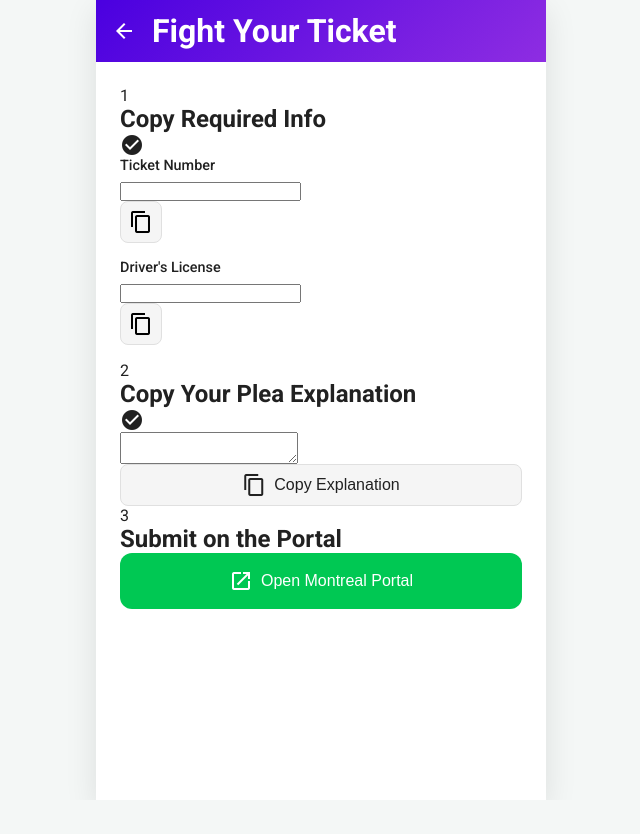
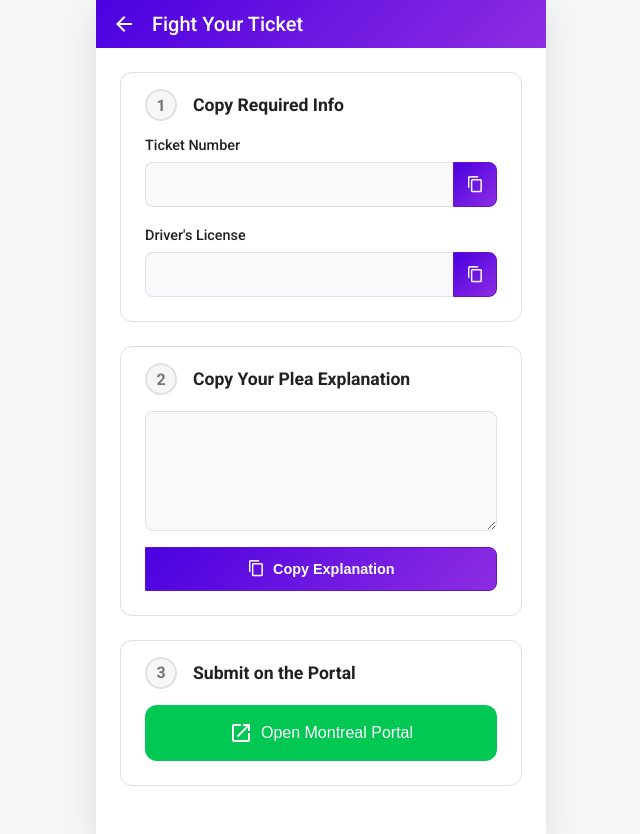
Before and after one commit to Aamm5845/parking-ticket-app-v3, a Flask app: template templates/plea_helper.html in a window 1280 px wide. Shown: the whole page, without its empty margins (319-959 px from the left). Before the commit the page ends 609 px from the top, so only its background shows below. Run offline with Flask 3, Linux system fonts and the light colour scheme; the template is opened without the code that fills it, so the values that code supplies are empty.

Commit message:
Update style.css

```diff
--- a/static/style.css
+++ b/static/style.css
@@ -22,15 +22,8 @@ body { font-family: 'Roboto', sans-serif; background-color: var(--background-col
 
 /* --- App Header & Profile --- */
 .app-header { display: flex; align-items: center; padding: 0.75rem 1rem; background-image: var(--primary-gradient); color: white; flex-shrink: 0; }
-
-/* UPDATED: Logo is now larger and white */
-.header-logo {
-    height: 44px; /* Increased size */
-    width: auto;
-    /* This CSS filter makes your dark logo appear white */
-    filter: brightness(0) invert(1);
-}
-
+.app-header h1 { font-size: 1.25rem; font-weight: 500; }
+.header-logo { height: 40px; width: auto; filter: brightness(0) invert(1); }
 .profile-menu { position: relative; margin-left: auto; }
 .profile-initials { width: 40px; height: 40px; border-radius: 50%; background-color: rgba(0,0,0,0.2); display: flex; align-items: center; justify-content: center; font-weight: 500; cursor: pointer; border: 2px solid white; }
 .profile-dropdown { display: none; position: absolute; right: 0; top: 50px; background-color: white; border-radius: 8px; box-shadow: 0 4px 15px rgba(0,0,0,0.15); width: 200px; overflow: hidden; z-index: 100; }
@@ -46,20 +39,12 @@ body { font-family: 'Roboto', sans-serif; background-color: var(--background-col
 .signin-container { display: flex; flex-direction: column; justify-content: center; align-items: center; text-align: center; height: 100%; }
 .signin-logo { max-width: 220px; height: auto; margin-bottom: 0.5rem; }
 .signin-container p { font-size: 1rem; color: var(--text-light); margin-top: 0.5rem; margin-bottom: 2.5rem; }
-.auth-switch { text-align: center; margin-top: 1.5rem; color: var(--text-light); }
-.auth-switch a { color: var(--primary-accent-color); font-weight: 500; text-decoration: none; }
-.flash-error { background-color: #ffcdd2; color: #c62828; padding: 1rem; border-radius: 8px; margin-bottom: 1rem; text-align: center; font-weight: 500; }
-.remember-me { display: flex; align-items: center; margin: 1rem 0; }
-.remember-me input { margin-right: 0.5rem; }
-.remember-me label { color: var(--text-light); }
-
 
 /* --- Action Card (Home Page) --- */
-.action-card { padding: 1rem; }
+.action-card { padding: 0; } /* Remove padding for stepper on plea page */
 .action-card h2 { font-size: 1.25rem; margin-bottom: 1.5rem; text-align: center; font-weight: 500; }
 .action-buttons { display: flex; flex-direction: column; gap: 1rem; }
 .divider { text-align: center; margin: 1.5rem 0; color: var(--text-light); font-weight: 500; }
-.form-actions-group { display: flex; gap: 1rem; margin-top: 1.5rem; }
 
 /* --- General Button Styles --- */
 .btn { display: flex; align-items: center; justify-content: center; gap: 0.5rem; width: 100%; padding: 1rem; font-size: 1rem; font-weight: 500; border: none; border-radius: 12px; cursor: pointer; transition: all 0.2s ease; text-decoration: none; }
@@ -79,52 +64,33 @@ form > p { font-size: 1rem; color: var(--text-light); text-align: center; margin
 .input-group input:focus, .input-group textarea:focus { outline: none; border-color: var(--primary-accent-color); box-shadow: 0 0 0 3px rgba(106, 27, 203, 0.2); }
 #ticket_image { display: none; }
 .ocr-status { display: none; text-align: center; margin-top: 1.5rem; padding: 0.8rem; border-radius: 8px; font-weight: 500; background-color: #e3f2fd; color: #1e88e5; }
+.form-actions-group { display: flex; gap: 1rem; margin-top: 1.5rem; }
 
 /* --- Scanning Overlay --- */
-.scanning-overlay {
-    background-color: rgba(0, 0, 0, 0.7); /* Slightly darker for better effect */
-    position: fixed;
-    top: 0;
-    left: 0;
-    width: 100%;
-    height: 100%;
-    z-index: 1000;
-    display: flex;
-    flex-direction: column;
-    justify-content: center;
-    align-items: center;
+.scanning-overlay { background-color: rgba(0, 0, 0, 0.6); position: fixed; top: 0; left: 0; width: 100%; height: 100%; z-index: 1000; display: flex; flex-direction: column; justify-content: center; align-items: center; display: none; }
+.scanning-overlay img { width: 100px; margin-bottom: 1rem; }
+.scanning-overlay p { color: white; font-size: 1.2rem; font-weight: 500; }
 
-    /* NEW: Use opacity for smooth transition */
-    opacity: 0;
-    visibility: hidden;
-    transition: opacity 0.3s ease, visibility 0.3s ease;
-}
+/* --- NEW: Stepper Styles --- */
+.stepper .step { background-color: var(--card-background); border-radius: 12px; margin-bottom: 1.5rem; border: 1px solid var(--border-color); transition: all 0.3s ease-in-out; }
+.step-header { display: flex; align-items: center; padding: 1rem 1.5rem; cursor: default; }
+.step-number { display: flex; align-items: center; justify-content: center; width: 32px; height: 32px; border-radius: 50%; background-color: var(--background-color); border: 2px solid var(--border-color); font-weight: 600; color: var(--text-light); margin-right: 1rem; transition: all 0.3s ease-in-out; }
+.step-title h2 { font-size: 1.1rem; font-weight: 600; margin: 0; }
+.step-title p { font-size: 0.9rem; color: var(--text-light); margin: 0.25rem 0 0; }
+.step-status { margin-left: auto; }
+.step-status .check-icon { font-size: 28px; color: var(--success-color); transform: scale(0); transition: transform 0.3s ease-in-out; }
+.step.step-completed .step-number { background-color: var(--success-color); color: white; border-color: var(--success-color); }
+.step.step-completed .check-icon { transform: scale(1); }
+.step-content { padding: 0 1.5rem 1.5rem; }
 
-/* NEW: Class to make the overlay visible */
-.scanning-overlay.visible {
-    opacity: 1;
-    visibility: visible;
-}
-
-.scanning-overlay img {
-    width: 100px;
-    margin-bottom: 1rem;
-}
-
-.scanning-overlay p {
-    color: white;
-    font-size: 1.2rem;
-    font-weight: 500;
-}
-
-/* --- Plea Helper Page Styles --- */
+/* --- NEW: Plea Helper Copy Field Styles --- */
+.copy-group { margin-bottom: 1.25rem; }
+.copy-group:last-child { margin-bottom: 0; }
+.copy-group label { display: block; font-size: 0.9rem; font-weight: 500; color: var(--text-color); margin-bottom: 0.5rem; }
+.input-wrapper { display: flex; }
+.input-wrapper input[type="text"] { flex-grow: 1; border: 1px solid var(--border-color); background-color: #f9f9fb; padding: 0.75rem; border-radius: 8px 0 0 8px; font-family: 'Roboto', sans-serif; font-size: 1rem; color: var(--text-light); border-right: none; }
+.input-wrapper input:focus { outline: none; border-color: var(--primary-accent-color); box-shadow: 0 0 0 3px rgba(106, 27, 203, 0.2); position: relative; z-index: 1; }
+.copy-btn { display: inline-flex; align-items: center; justify-content: center; gap: 0.5rem; background-image: var(--primary-gradient); color: white; border: 1px solid var(--primary-accent-color); padding: 0.75rem; font-size: 0.9rem; font-weight: 600; border-radius: 0 8px 8px 0; cursor: pointer; transition: all 0.2s ease; }
+.copy-btn .material-icons { font-size: 1.1rem; }
+textarea { width: 100%; box-sizing: border-box; padding: 0.75rem; border: 1px solid var(--border-color); border-radius: 8px; font-family: 'Roboto', sans-serif; font-size: 1rem; min-height: 120px; margin-bottom: 1rem; background-color: #f9f9fb; }
 .back-button { color: white; text-decoration: none; display: flex; align-items: center; justify-content: center; }
-.helper-subtitle { text-align: center; color: var(--text-light); margin-bottom: 1.5rem; }
-.copy-group { margin-bottom: 1rem; }
-.copy-group label { display: block; font-size: 0.9rem; font-weight: 500; margin-bottom: 0.5rem; }
-.copy-item { display: flex; gap: 0.5rem; }
-.copy-item input { flex-grow: 1; background-color: #f9f9f9; border-right: none; border-top-right-radius: 0; border-bottom-right-radius: 0; }
-.copy-btn { padding: 0.5rem; background-color: var(--secondary-color); border: 1px solid var(--border-color); border-radius: 8px; cursor: pointer; display: flex; align-items: center; justify-content: center; }
-.copy-item .copy-btn { border-top-left-radius: 0; border-bottom-left-radius: 0; }
-.copy-group textarea { min-height: 120px; resize: vertical; }
-.copy-group .textarea-copy-btn { width: 100%; margin-top: 0.5rem; }
```
